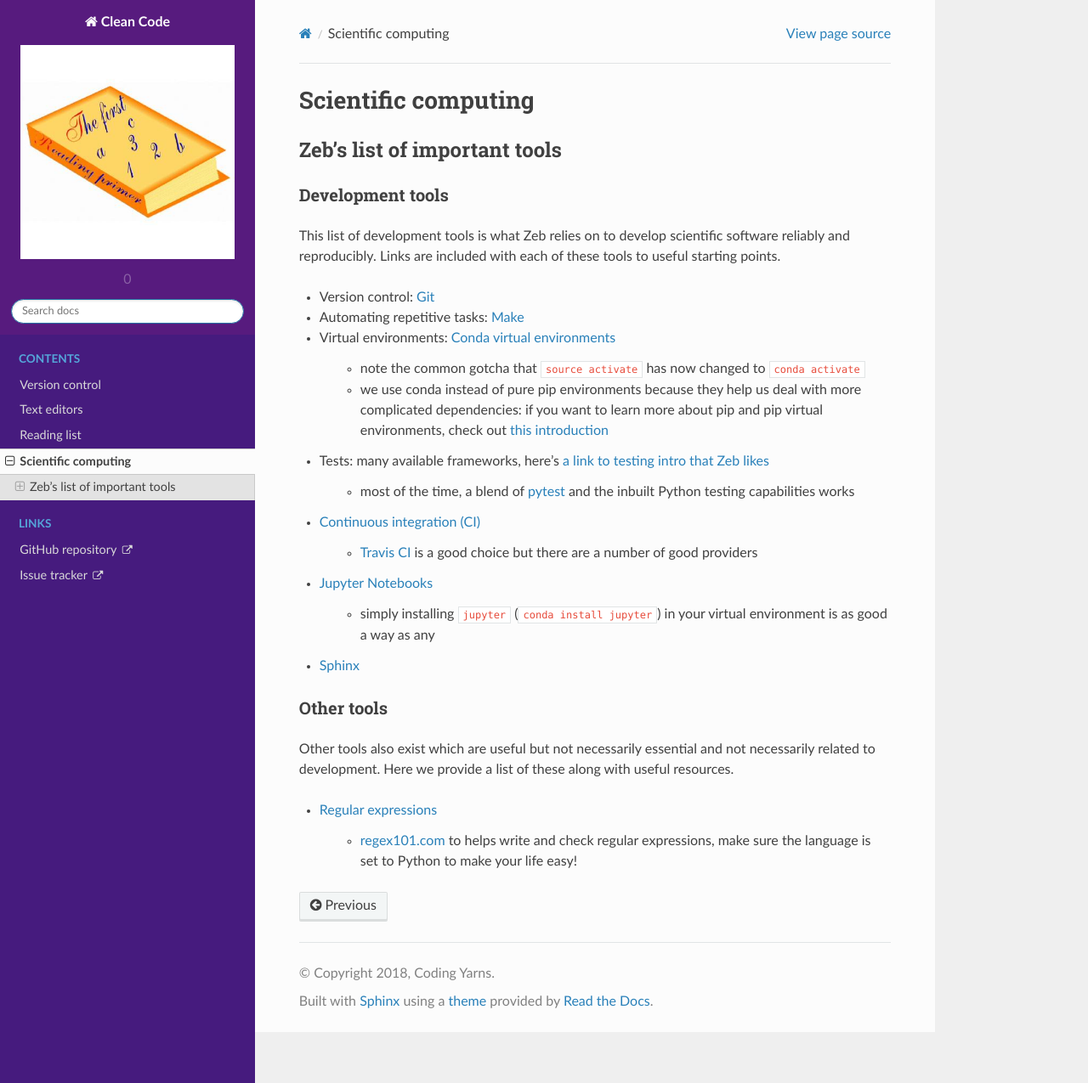
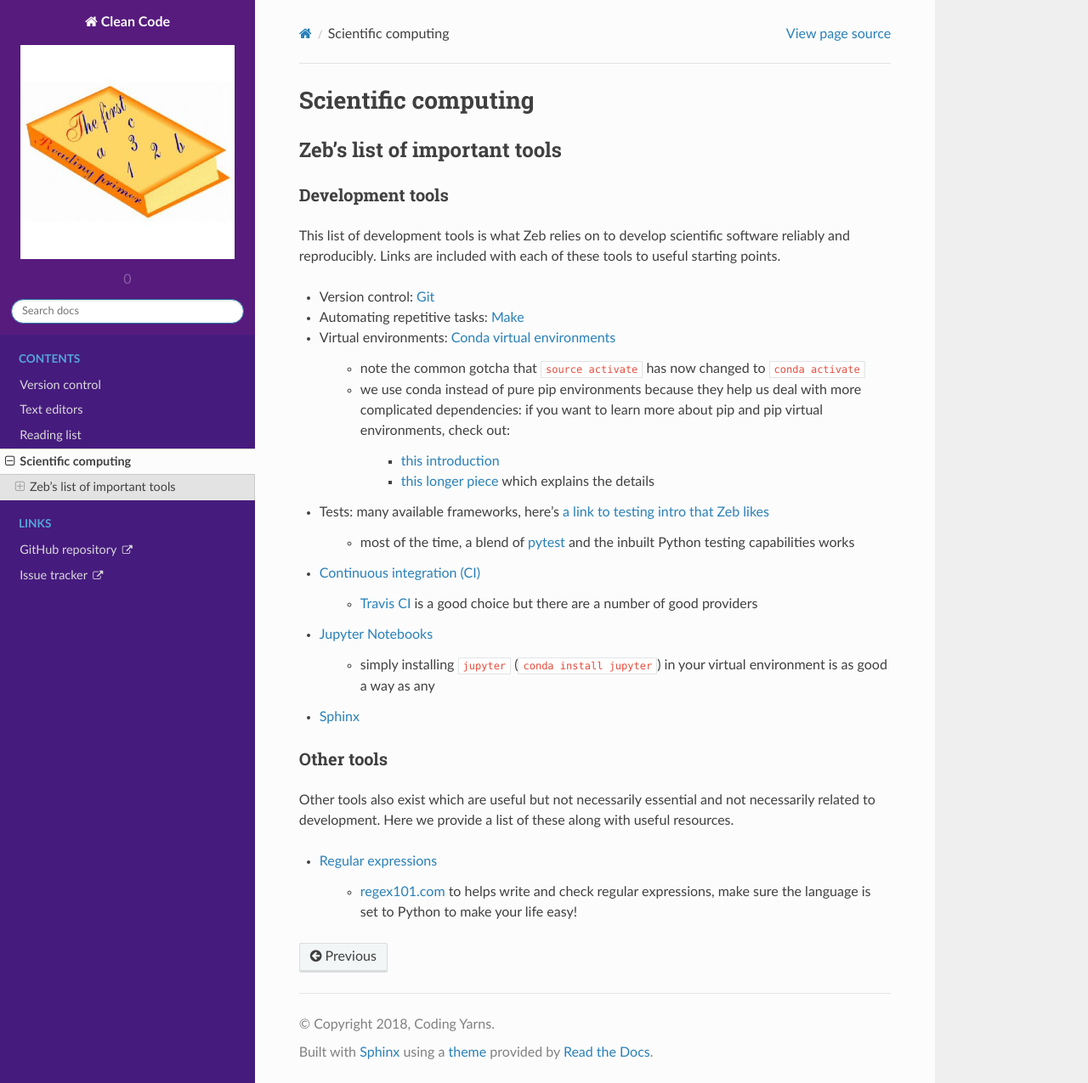
Before and after one commit to codingfordummies/clean-code, a Sphinx documentation site: the page built from docs/scientific_computing.rst, in a window 1280 px wide and 1275 px high. Shown: the whole window at 85% size. Built offline with Sphinx 7.4.7 and the Read the Docs theme 2.0.0, drawn with Linux system fonts in a browser that asks for light colours.

Commit message:
Add conda myths piece

```diff
--- a/docs/scientific_computing.rst
+++ b/docs/scientific_computing.rst
@@ -17,7 +17,10 @@ Links are included with each of these tools to useful starting points.
 - Virtual environments: `Conda virtual environments <https://medium.freecodecamp.org/why-you-need-python-environments-and-how-to-manage-them-with-conda-85f155f4353c>`_
 
     - note the common gotcha that ``source activate`` has now changed to ``conda activate``
-    - we use conda instead of pure pip environments because they help us deal with more complicated dependencies: if you want to learn more about pip and pip virtual environments, check out `this introduction <https://www.dabapps.com/blog/introduction-to-pip-and-virtualenv-python/>`_
+    - we use conda instead of pure pip environments because they help us deal with more complicated dependencies: if you want to learn more about pip and pip virtual environments, check out:
+
+        - `this introduction <https://www.dabapps.com/blog/introduction-to-pip-and-virtualenv-python/>`_
+        - `this longer piece <https://jakevdp.github.io/blog/2016/08/25/conda-myths-and-misconceptions/>`_ which explains the details
 
 - Tests: many available frameworks, here's `a link to testing intro that Zeb likes <https://semaphoreci.com/community/tutorials/testing-python-applications-with-pytest>`_
 
```
